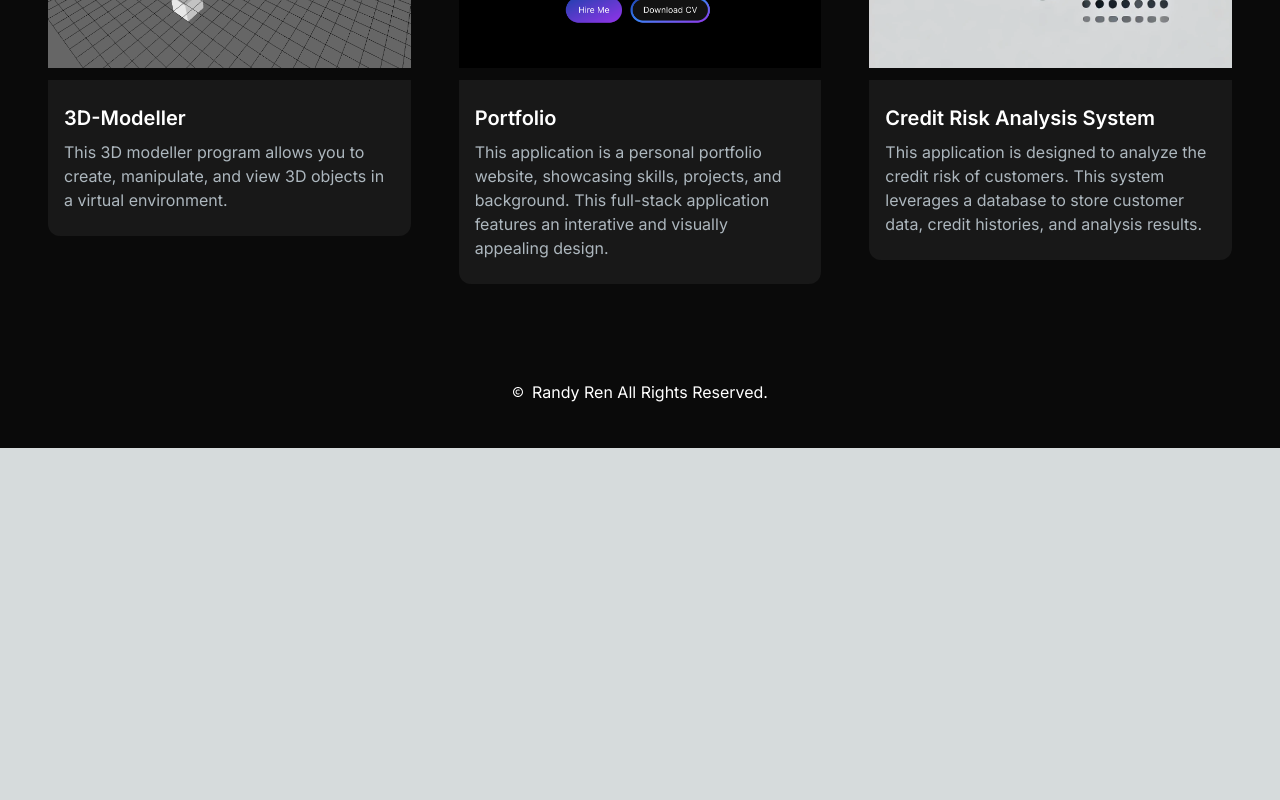
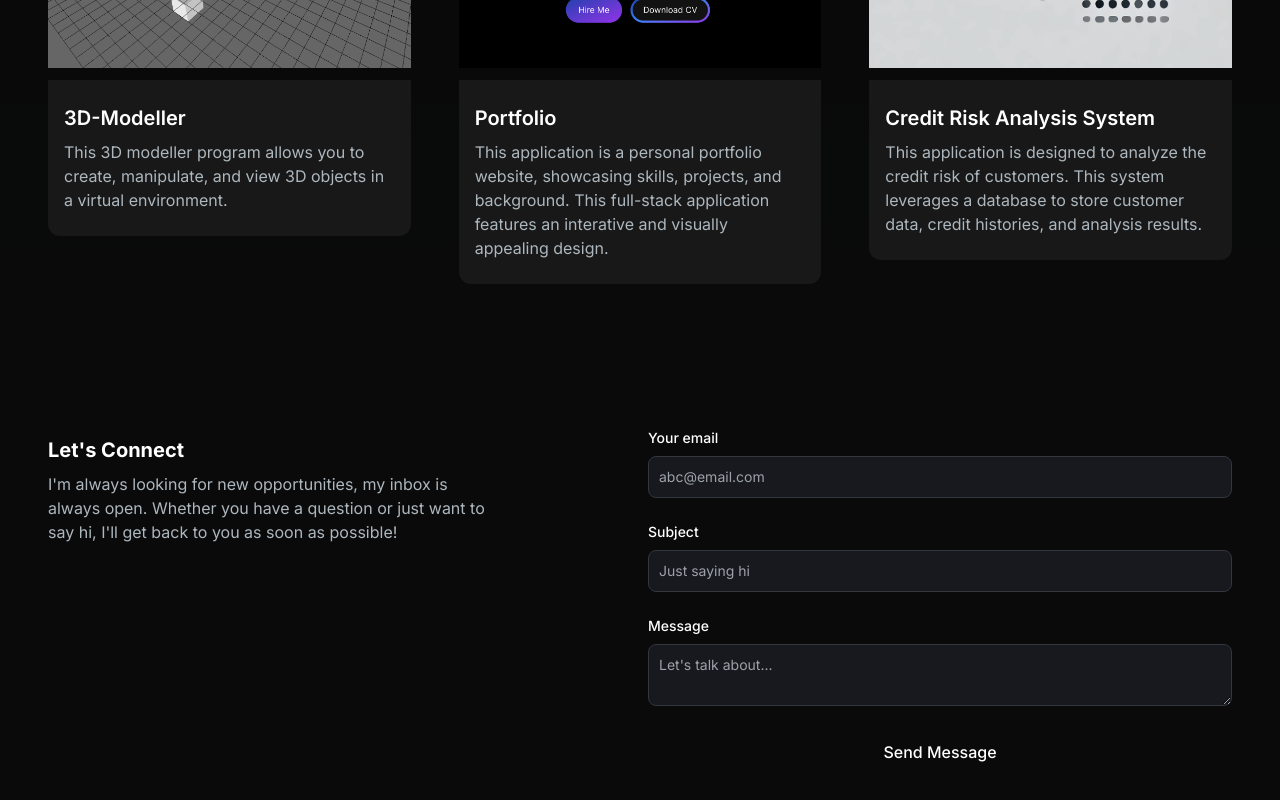
Before and after one commit to randyren278/randy-portfolio, a Next.js app: page / in a window 1280 px wide. Shown: the part 1984-2784 px from the top of the page. Before the commit the page ends 2432 px from the top, so only its background shows below. Built offline with nearby package versions, Linux system fonts and the light colour scheme.

Commit message:
email api and send functionality

```diff
--- /dev/null
+++ b/app/api/send/route.ts
@@ -0,0 +1,24 @@
+
+import { Resend } from 'resend';
+import { EmailTemplate } from '@/app/components/EmailTemplate';
+
+const resend = new Resend(process.env.RESEND_API_KEY);
+
+export async function POST() {
+  try {
+    const { data, error } = await resend.emails.send({
+      from: 'Randy <randyren278@gmail.com',
+      to: ['randyren278@gmail.com'],
+      subject: 'Portfolio Query',
+      react: EmailTemplate({ firstName: 'Randy' }),
+    });
+
+    if (error) {
+      return Response.json({ error }, { status: 500 });
+    }
+
+    return Response.json(data);
+  } catch (error) {
+    return Response.json({ error }, { status: 500 });
+  }
+}
--- /dev/null
+++ b/app/components/EmailSection.tsx
@@ -0,0 +1,125 @@
+"use client";
+import React, { useState } from "react";
+
+const EmailSection = () => {
+  const [emailSubmitted, setEmailSubmitted] = useState(false);
+
+  const handleSubmit = async (e: React.FormEvent<HTMLFormElement>) => {
+    e.preventDefault();
+    const target = e.target as typeof e.target & {
+      email: { value: string };
+      subject: { value: string };
+      message: { value: string };
+    };
+    const data = {
+      email: target.email.value,
+      subject: target.subject.value,
+      message: target.message.value,
+    };
+    const JSONdata = JSON.stringify(data);
+    const endpoint = "/api/send";
+
+    // Form the request for sending data to the server.
+    const options = {
+      // The method is POST because we are sending data.
+      method: "POST",
+      // Tell the server we're sending JSON.
+      headers: {
+        "Content-Type": "application/json",
+      },
+      // Body of the request is the JSON data we created above.
+      body: JSONdata,
+    };
+
+    const response = await fetch(endpoint, options);
+    const resData = await response.json();
+
+    if (response.status === 200) {
+      console.log("Message sent.");
+      setEmailSubmitted(true);
+    }
+  };
+
+  return (
+    <section
+      id="contact"
+      className="grid md:grid-cols-2 my-12 md:my-12 py-24 gap-4 relative"
+    >
+      <div className="bg-[radial-gradient(ellipse_at_center,_var(--tw-gradient-stops))] from-primary-900 to-transparent rounded-full h-80 w-80 z-0 blur-lg absolute top-3/4 -left-4 transform -translate-x-1/2 -translate-1/2"></div>
+      <div className="z-10">
+        <h5 className="text-xl font-bold text-white my-2">
+          Let&apos;s Connect
+        </h5>
+        <p className="text-[#ADB7BE] mb-4 max-w-md">
+          I&apos;m always looking for new opportunities, my inbox is always
+          open. Whether you have a question or just want to say hi, I&apos;ll
+          get back to you as soon as possible!
+        </p>
+      </div>
+      <div>
+        {emailSubmitted ? (
+          <p className="text-green-500 text-sm mt-2">
+            Email sent successfully!
+          </p>
+        ) : (
+          <form className="flex flex-col" onSubmit={handleSubmit}>
+            <div className="mb-6">
+              <label
+                htmlFor="email"
+                className="text-white block mb-2 text-sm font-medium"
+              >
+                Your email
+              </label>
+              <input
+                name="email"
+                type="email"
+                id="email"
+                required
+                className="bg-[#18191E] border border-[#33353F] placeholder-[#9CA2A9] text-gray-100 text-sm rounded-lg block w-full p-2.5"
+                placeholder="abc@email.com"
+              />
+            </div>
+            <div className="mb-6">
+              <label
+                htmlFor="subject"
+                className="text-white block text-sm mb-2 font-medium"
+              >
+                Subject
+              </label>
+              <input
+                name="subject"
+                type="text"
+                id="subject"
+                required
+                className="bg-[#18191E] border border-[#33353F] placeholder-[#9CA2A9] text-gray-100 text-sm rounded-lg block w-full p-2.5"
+                placeholder="Just saying hi"
+              />
+            </div>
+            <div className="mb-6">
+              <label
+                htmlFor="message"
+                className="text-white block text-sm mb-2 font-medium"
+              >
+                Message
+              </label>
+              <textarea
+                name="message"
+                id="message"
+                className="bg-[#18191E] border border-[#33353F] placeholder-[#9CA2A9] text-gray-100 text-sm rounded-lg block w-full p-2.5"
+                placeholder="Let's talk about..."
+              />
+            </div>
+            <button
+              type="submit"
+              className="bg-primary-500 hover:bg-primary-600 text-white font-medium py-2.5 px-5 rounded-lg w-full"
+            >
+              Send Message
+            </button>
+          </form>
+        )}
+      </div>
+    </section>
+  );
+};
+
+export default EmailSection;
--- /dev/null
+++ b/app/components/EmailTemplate.tsx
@@ -0,0 +1,13 @@
+import * as React from 'react';
+
+interface EmailTemplateProps {
+  firstName: string;
+}
+
+export const EmailTemplate: React.FC<Readonly<EmailTemplateProps>> = ({
+  firstName,
+}) => (
+  <div>
+    <h1>Welcome, {firstName}!</h1>
+  </div>
+);
--- a/app/page.tsx
+++ b/app/page.tsx
@@ -3,6 +3,7 @@ import NavBar from "./components/NavBar";
 import About from "./components/About";
 import ProjectsSection from "./components/ProjectSection";
 import Footer from "./components/Footer";
+import EmailSection from "./components/EmailSection";
 
 export default function Home() {
   return (
@@ -12,6 +13,7 @@ export default function Home() {
         <NameType />
         <About />
         <ProjectsSection/>
+        <EmailSection/>
       </div>
       <div>
         <footer className="Py-4 flex justify-center pb-8 relative z-10">
```
Also changed, not shown: 1 other file (tests, documents, lock files or other folders).
